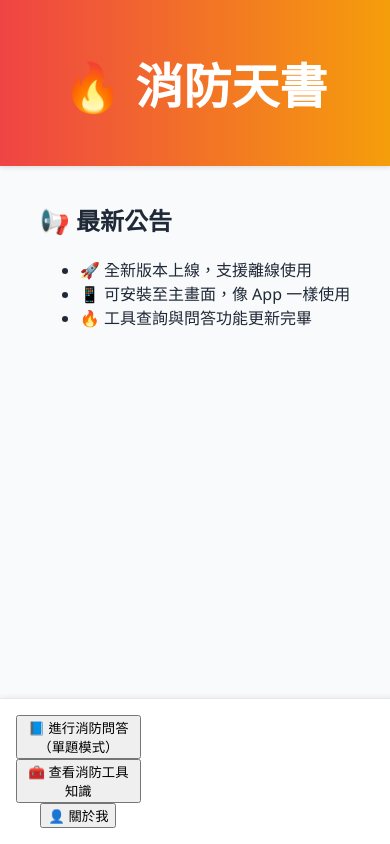
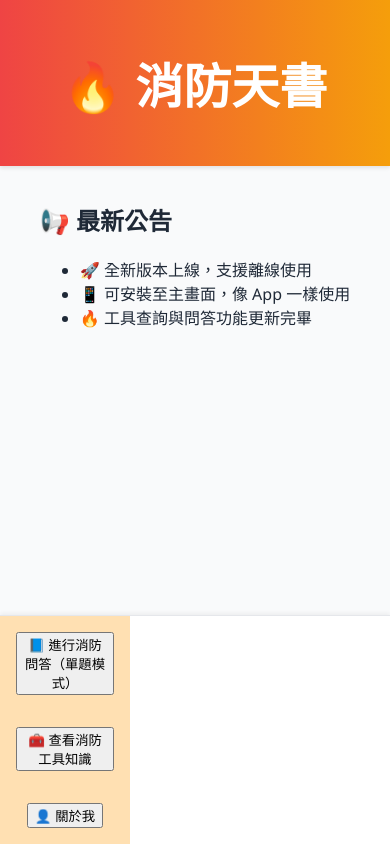
Before and after one commit to shing1223/fire-knowledge-app, a Next.js app: page / in a window 390 px wide. Built offline with nearby package versions, Linux system fonts and the light colour scheme.

Commit message:
Update globals.css

```diff
--- a/styles/globals.css
+++ b/styles/globals.css
@@ -1,6 +1,8 @@
 
 :root {
   --primary: #ff5722;
+  --primary-dark: #e64a19;
+  --primary-light: #ffe0b2;
   --secondary: #2196f3;
   --accent: #9c27b0;
   --background: #f9fafb;
@@ -39,27 +41,10 @@ main {
   align-items: center;
 }
 
-.notice-board {
-  background: var(--card-bg);
-  border: 1px solid var(--card-border);
-  border-radius: 1rem;
-  padding: 1.5rem;
-  box-shadow: 0 4px 8px rgba(0,0,0,0.05);
-  max-width: 600px;
-  width: 100%;
-  margin-bottom: 2rem;
-}
-
-.notice-board h2 {
-  font-size: 1.125rem;
-  color: var(--primary);
-  margin-bottom: 1rem;
-}
-
 footer {
   background: #fff;
   border-top: 1px solid var(--card-border);
-  padding: 1rem;
+  padding: 0;
   text-align: center;
   display: grid;
   grid-template-columns: repeat(3, 1fr);
@@ -72,14 +57,18 @@ footer {
 }
 
 footer a {
+  display: block;
+  padding: 1rem;
+  background: var(--primary-light);
   color: var(--foreground);
+  font-weight: bold;
   text-decoration: none;
-  font-weight: 500;
-  transition: color 0.2s ease;
+  transition: background 0.3s ease, color 0.3s ease;
 }
 
 footer a:hover {
-  color: var(--primary);
+  background: var(--primary-dark);
+  color: white;
 }
 
 /* Responsive Design */
@@ -93,22 +82,6 @@ footer a:hover {
     padding: 1rem;
   }
 
-  .notice-board {
-    padding: 1rem;
-  }
-
-  footer {
-    flex-direction: column;
-    gap: 0.5rem;
-    font-size: 0.875rem;
-  }
-}
-
-@media (max-width: 480px) {
-  .notice-board h2 {
-    font-size: 1rem;
-  }
-
   footer {
     font-size: 0.8rem;
   }
```
